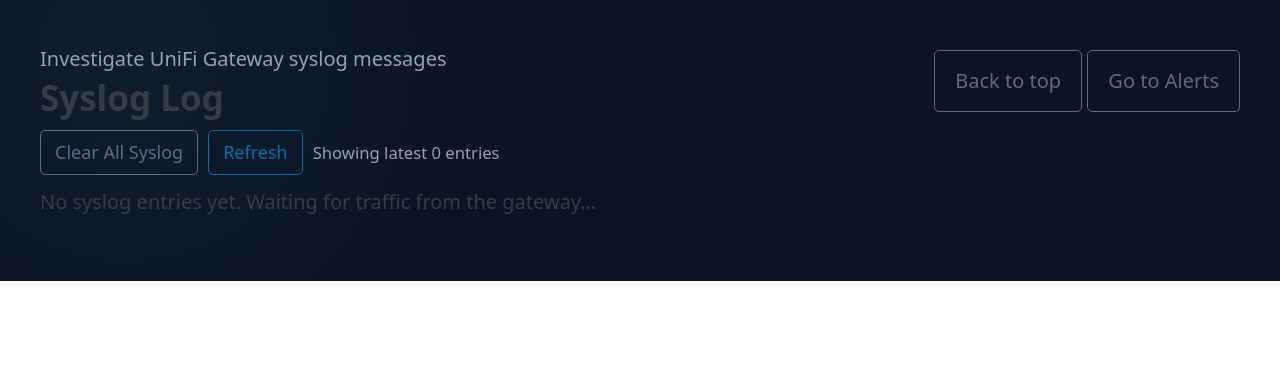
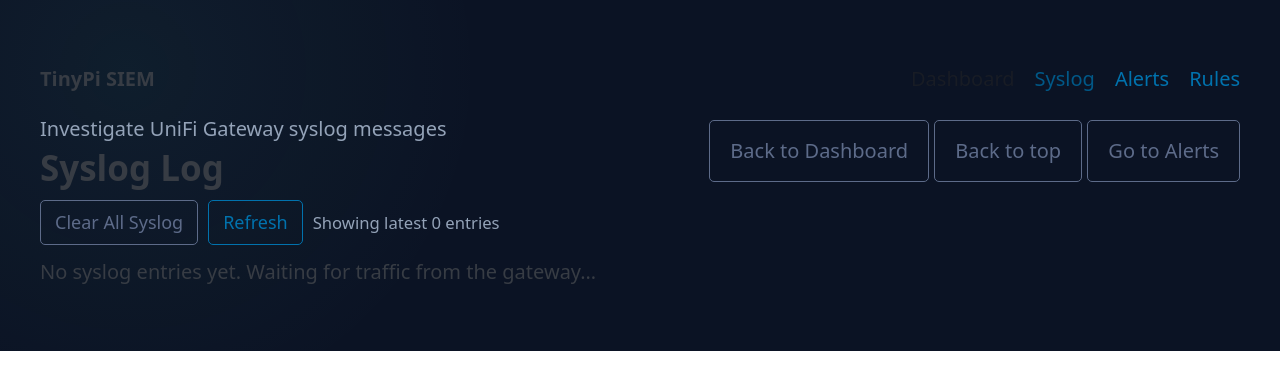
Before and after one commit to WorkableDirector/TinyPi-SIEM, a FastAPI app: page /logs in a window 1280 px wide. Shown: the top 390 px of the page. Run offline with FastAPI, Linux system fonts and the light colour scheme; data that the repository does not hold is empty; parts of the project's set-up code (start-up, migrations or seed data) failed here and were passed over; some libraries are stand-ins or nearby versions.

Commit message:
Add navigation links to syslog view

```diff
--- a/TinyPi/app/templates/logs.html
+++ b/TinyPi/app/templates/logs.html
@@ -58,12 +58,23 @@
 </head>
 <body>
 <main class="container">
+    <nav>
+      <ul><li><strong>TinyPi SIEM</strong></li></ul>
+      <ul>
+        <li><a href="/" class="contrast">Dashboard</a></li>
+        <li><a href="/logs" aria-current="page">Syslog</a></li>
+        <li><a href="/alerts">Alerts</a></li>
+        <li><a href="/rules">Rules</a></li>
+      </ul>
+    </nav>
+
     <div class="page-header">
         <div>
           <p class="subhead">Investigate UniFi Gateway syslog messages</p>
           <h2 style="margin:4px 0 0 0;">Syslog Log</h2>
         </div>
         <div class="utility-links">
+          <a href="/" role="button" class="outline secondary">Back to Dashboard</a>
           <a href="#top" role="button" class="outline secondary">Back to top</a>
           <a href="/alerts" role="button" class="outline secondary">Go to Alerts</a>
         </div>
```
